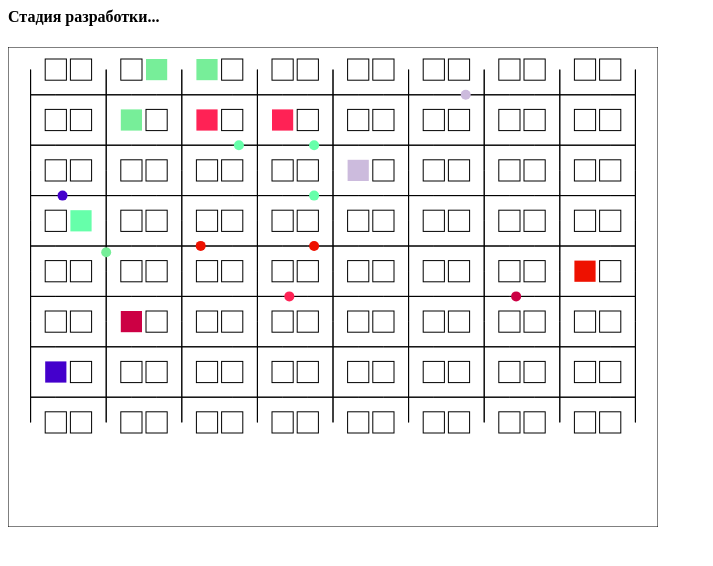
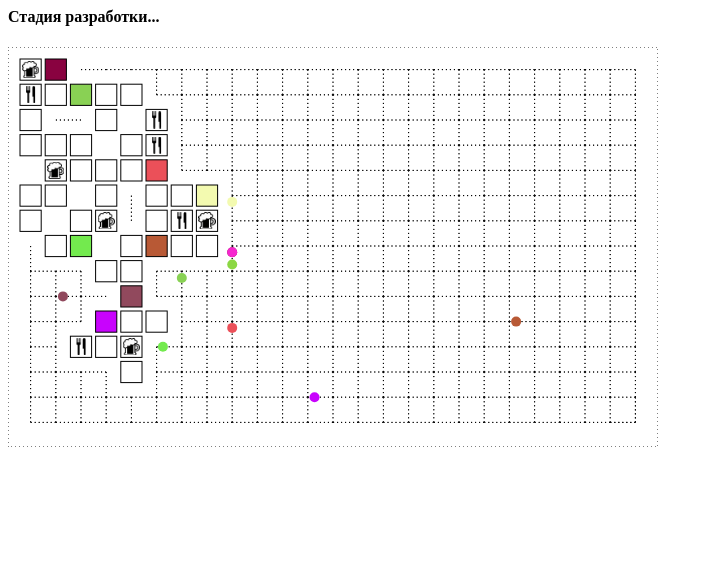
Before and after one commit to DzyubSpirit/gameaboutlife, a plain HTML site: page index.html in a window 1280 px wide. Shown: the whole page, without its empty margins (0-713 px from the left). Drawn offline with Linux system fonts and the light colour scheme.

Commit message:
Added bars and mcdonalds and map random generation

```diff
--- a/index.html
+++ b/index.html
@@ -2,8 +2,15 @@
   <head>
     <script src="index.js"></script>
     <meta charset="utf-8" />
+<style>
+  .canvasImg {
+    display: none
+  }
+</style>
   </head>
   <body>
     <h4> Стадия разработки... </h4>
+    <img id="mdImg" class="canvasImg" src="McDonalds-logo-small.png" />
+    <img id="barImg" class="canvasImg" src="draft-512-small.png" />
   </body>
 </html>
--- a/index.js
+++ b/index.js
@@ -1,8 +1,27 @@
 window.onload = function() {
   const { body } = document;
+  const mdImg = document.getElementById('mdImg');
+  const barImg = document.getElementById('barImg');
+  const BUILDING_TYPES = {
+    md: {
+      img: mdImg,
+      mu: x => 1 / x,
+      T: 1,
+    },
+    bar: {
+      img: barImg,
+      mu: x => 1 / x,
+      T: 7,
+    },
+    house: {
+      mu: x => 7 / x,
+      T: 1,
+    }
+  };
+  const BUILDING_TYPE_NAMES = Object.keys(BUILDING_TYPES);
   const canvas = document.createElement('canvas');
   canvas.width = '650';
-  canvas.height = '480';
+  canvas.height = '400';
   body.appendChild(canvas);
   const ctx = canvas.getContext('2d');
 
@@ -29,11 +48,21 @@ window.onload = function() {
     window.requestAnimationFrame(tick);
   }
 
-  function Human(field, x, y, houseX, houseY) {
+  function generateColor() {
+    let r = Math.floor(Math.random() * 256);
+    let g = Math.floor(Math.random() * 256);
+    let b = Math.floor(Math.random() * 256);
+    while (r + g + b < 128 || r + g + b > 760) {
+      r = Math.floor(Math.random() * 256);
+      g = Math.floor(Math.random() * 256);
+      b = Math.floor(Math.random() * 256);
+    }
+    return '#' + (r * 65536 + g * 256 + b).toString(16);
+  }
+
+  function Human(field, x, y) {
     this.x = x;
     this.y = y;
-    this.houseX = houseX;
-    this.houseY = houseY;
     this.drawingX = this.x;
     this.drawingY = this.y;
     this.walking = false;
@@ -44,7 +73,7 @@ window.onload = function() {
     this.targetX = null;
     this.targetY = null;
     this.field = field;
-    this.color = '#' + Math.floor(Math.random() * 4096).toString(16);
+    this.color = generateColor();
     this.startMoving = function(toX, toY) {
       this.walkingPath = this.calcWalkingPath(toX, toY);
       const { walkingPath } = this;
@@ -81,9 +110,15 @@ window.onload = function() {
             this.doNextStep();
           } else {
             this.walking = false;
+            this.nextTarget();
           }
         }
       }
+    };
+
+    this.nextTarget = function() {
+      const [x, y] = randomCoord(field.cellsWidth, field.cellsHeight);
+      this.startMoving(x, y);
     };
 
     this.calcWalkingPath = function(toX, toY) {
@@ -105,13 +140,16 @@ window.onload = function() {
               closestEmptyPath[closestEmptyPath.length - 1];
             walkingPath = this.calcWalkingPath(closeX, closeY);
           }
-          console.log(...walkingPath);
         } break;
       }
       return walkingPath;
     }
+  }
 
-    this.startMoving(this.houseX, this.houseY);
+  function randomCoord(width, height) {
+    let x = Math.floor(Math.random() * width);
+    let y = Math.floor(Math.random() * height);
+    return [x, y];
   }
 
   function Field() {
@@ -126,14 +164,16 @@ window.onload = function() {
     this.cellHeight = this.height / this.cellsHeight;
     this.cells = generateCells(this.cellsWidth, this.cellsHeight);
     this.humans = generateHumans(this);
+    this.buildings = generateBuildings(this);
     const houseColorChangePeriod = 1000;
     this.draw = function() {
       const field = this;
-      ctx.beginPath();
       for (let i = 0; i < this.cellsHeight; i++) {
         for (let j = 0; j < this.cellsWidth; j++) {
           switch (this.cells[i][j].type) {
             case 0: {
+              ctx.setLineDash([1, 3]);
+              ctx.beginPath();
               [[-1, 0], [0, -1], [0, 1], [1, 0]].forEach(([di, dj]) => {
                 const newI = i + di;
                 if (newI < 0 || newI >= this.cellsHeight)
@@ -146,23 +186,35 @@ window.onload = function() {
                   ctx.lineTo(localX(j + 0.5 + dj), localY(i + 0.5 + di));
                 }
               });
+              ctx.stroke();
             } break;
             case 1: {
-              const { houses } = this.cells[i][j];
-              if (houses.length === 0) {
-                ctx.strokeRect(localX(j) + border,
-                  localY(i) + border,
-                  this.cellWidth - 2 * border,
-                  this.cellHeight - 2 * border);
+              ctx.setLineDash([]);
+              ctx.beginPath();
+              const { building } = this.cells[i][j];
+              if (building) {
+                if (building.type !== 'house') {
+                  ctx.drawImage(BUILDING_TYPES[building.type].img,
+                    localX(j) + 2 * border,
+                    localY(i) + 2 * border,
+                    this.cellWidth - 4 * border,
+                    this.cellHeight - 4 * border);
                 } else {
+                  const { humans } = building;
                   const houseIndex = Math.floor(Date.now() / houseColorChangePeriod)
-                                 % houses.length;
-                ctx.fillStyle = houses[houseIndex].color;
+                                   % humans.length;
+                  ctx.fillStyle = humans[houseIndex].color;
                   ctx.fillRect(localX(j) + border,
                     localY(i) + border,
                     this.cellWidth - 2 * border,
                     this.cellHeight - 2 * border);
                 }
+              }
+              ctx.strokeRect(localX(j) + border,
+                localY(i) + border,
+                this.cellWidth - 2 * border,
+                this.cellHeight - 2 * border);
+              ctx.stroke();
             } break;
           }
         }
@@ -185,39 +237,111 @@ window.onload = function() {
 
     };
 
+    function generateBuildings(field) {
+      const { humans } = field;
+      const mds = generateTypeBuildings(field, 'md', 5);
+      const bars = generateTypeBuildings(field, 'bar', 5);
+      const houses = generateHouses(field, humans);
+      const buildings = [].concat(mds, bars, houses);
+      buildings.md = mds;
+      buildings.bar = bars;
+      buildings.house = houses;
+      return buildings;
+    }
+
+    function generateBuildingsGeneral(field, type, count, condition) {
+      const { cellsHeight, cellsWidth } = field;
+      const buildings = new Array(count);
+      for (let i = 0; i < count; i++) {
+        let [x, y] = randomCoord(cellsWidth, cellsHeight);
+        while (!condition(x, y)) {
+          [x, y] = randomCoord(cellsWidth, cellsHeight);
+        }
+        buildings[i] = { type, x, y };
+      }
+      return buildings;
+    }
+
+    function generateTypeBuildings(field, type, count) {
+      const buildings = generateBuildingsGeneral(field, type, count, (x, y) =>
+        field.cells[y][x].type === 1 &&
+        !field.cells[y][x].building
+      );
+      buildings.forEach(building => {
+        const { x, y } = building;
+        field.cells[y][x].building = building;
+      });
+      return buildings;
+    }
+
+    function generateHouses(field, humans) {
+      const { cells } = field;
+      return generateBuildingsGeneral(field, 'house', humans.length,
+        (x, y) => cells[y][x].type === 1
+               && ( !cells[y][x].building
+                 || cells[y][x].building.type === 'house')
+      ).map((building, i) => {
+        const { x, y } = building;
+        if (field.cells[y][x].building === undefined) {
+          building.humans = [humans[i]];
+          field.cells[y][x].building = building;
+        } else {
+          field.cells[y][x].building.humans.push(humans[i]);
+        }
+        humans[i].houseX = x;
+        humans[i].houseY = y;
+        humans[i].startMoving(x, y);
+      });
+    }
+
     function generateHumans(field) {
+      const { cellsWidth, cellsHeight } = field;
       const humans = new Array(10);
       for (let i = 0; i < humans.length; i++) {
-        let x = Math.floor(Math.random() * field.cellsWidth);
-        let y = Math.floor(Math.random() * field.cellsHeight);
+        let [x, y] = randomCoord(cellsWidth, cellsHeight);
         while (field.cells[y][x].type !== 0) {
-          x = Math.floor(Math.random() * field.cellsWidth);
-          y = Math.floor(Math.random() * field.cellsHeight);
+          [x, y] = randomCoord(cellsWidth, cellsHeight);
         }
-        let houseX = Math.floor(Math.random() * field.cellsWidth);
-        let houseY = Math.floor(Math.random() * field.cellsHeight);
-        while (field.cells[houseY][houseX].type !== 1) {
-          houseX = Math.floor(Math.random() * field.cellsWidth);
-          houseY = Math.floor(Math.random() * field.cellsHeight);
-        }
-        humans[i] = new Human(field, x, y, houseX, houseY);
-        field.cells[houseY][houseX].houses.push(humans[i]);
+        humans[i] = new Human(field, x, y);
       }
       return humans;
     }
 
     function generateCells(width, height) {
       const cells = new Array(height);
+      const used = new Array(height);
       for (let i = 0; i < height; i++) {
         cells[i] = new Array(width);
+        used[i] = new Array(width);
         for (let j = 0; j < width; j++) {
-          cells[i][j] = {
-            type: i % 2 === 0 && j % 3 > 0 ? 1 : 0,
-            houses: [],
-          };
+          cells[i][j] = false;
+          used[i][j] = false;
+        }
+      }
+      const [x, y] = randomCoord(width, height);
+      used[y][x] = true;
+      makeFree(1, x, y);
+      for (let i = 0; i < height; i++) {
+        for (let j = 0; j < width; j++) {
+          cells[i][j] = { type: +cells[i][j] };
         }
       }
       return cells;
+
+      function makeFree(prob, x, y) {
+        cells[y][x] = true;
+        used[y][x] = true;
+        [[-1, 0], [0, -1], [0, 1], [1, 0]].forEach(([dx, dy]) => {
+          const newX = x + dx;
+          if (newX < 0 || newX >= width) return;
+          const newY = y + dy;
+          if (newY < 0 || newY >= height) return;
+          if (!used[newY][newX] && Math.random() < prob) {
+            makeFree(prob / 1.1, newX, newY);
+          }
+          used[newY][newX] = true;
+        });
+      }
     }
   }
 
```
Also changed, not shown: McDonalds-logo-small.png (added), draft-512-small.png (added). Lines whose indentation alone changed are shown as unchanged.
